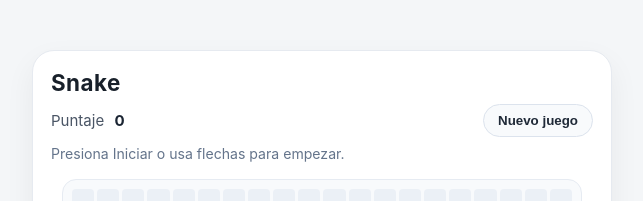
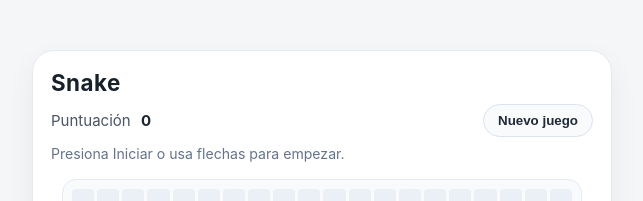
Before and after one commit to jlozanoDev/snake, a Vue app: page / in a window 1280 px wide. Shown: the top 201 px of the page, without its empty margins (318-961 px from the left). Built offline with nearby package versions, Linux system fonts and the light colour scheme.

Commit message:
Actualizar texto de puntaje a "Puntuación" en la interfaz del juego

```diff
--- a/src/App.vue
+++ b/src/App.vue
@@ -189,7 +189,7 @@ onBeforeUnmount(() => {
         <h1>Snake</h1>
 
         <div class="hud-row">
-          <p class="score">Puntaje <strong>{{ score }}</strong></p>
+          <p class="score">Puntuación <strong>{{ score }}</strong></p>
           <button @click="resetGame">Nuevo juego</button>
         </div>
 
```
Also changed, not shown: 1 other file (tests, documents, lock files or other folders).
